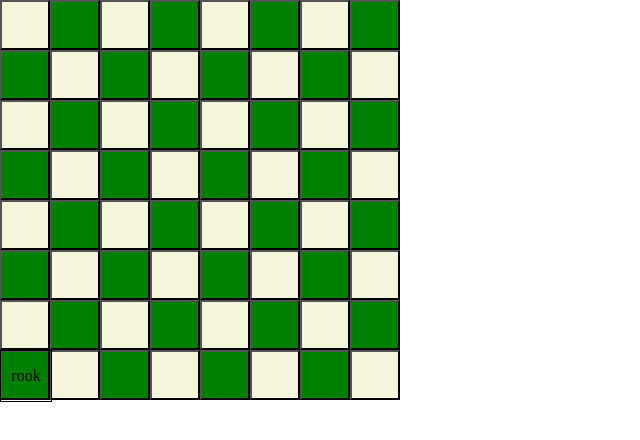
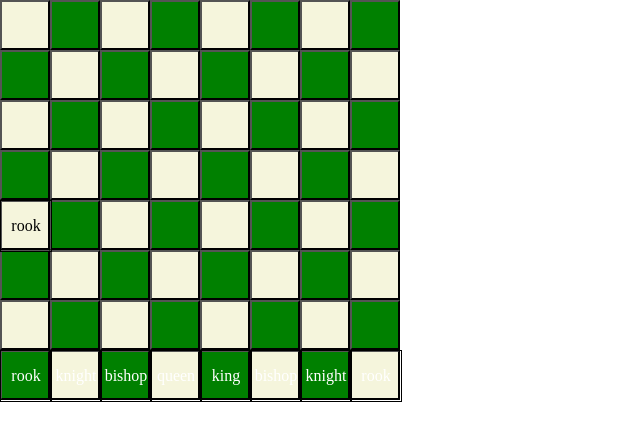
Before and after one commit to Chess-Mate/chessmate, a React app: page / in a window 1280 px wide. Shown: the top 440 px of the page, without its empty margins (0-640 px from the left). Built offline with nearby package versions, Linux system fonts and the light colour scheme.

Commit message:
rook logic fixed by team and available moves good

```diff
--- a/src/client/components/Board.js
+++ b/src/client/components/Board.js
@@ -13,6 +13,38 @@ class Board extends React.Component {
             a1 : {
                 color: 'white',
                 piece: 'rook',
+            },
+            b1 : {
+                color: 'white',
+                piece: 'knight',
+            },
+            c1 : {
+                color: 'white',
+                piece: 'bishop',
+            },
+            d1 : {
+                color: 'white',
+                piece: 'queen',
+            },
+            e1 : {
+                color: 'white',
+                piece: 'king',
+            },
+            f1 : {
+                color: 'white',
+                piece: 'bishop',
+            },
+            g1 : {
+                color: 'white',
+                piece: 'knight',
+            },
+            h1 : {
+                color: 'white',
+                piece: 'rook',
+            },
+            a4: {
+                color: 'black',
+                piece: 'rook'
             }
         })
     }
@@ -38,11 +70,14 @@ class Board extends React.Component {
 
         let pieces = [];
         Object.keys(this.state).forEach((key, index) => {
-            pieces.push(<Piece
+            pieces.push(
+            <Piece
                 key={'piece'+index}
                 coordinate={key}
                 color={this.state[key].color}
-                pieceType={this.state[key].piece}/>)
+                pieceType={this.state[key].piece}
+                pieceObj={this.state}
+            />)
         });
 
         return (
--- a/src/client/components/Piece.js
+++ b/src/client/components/Piece.js
@@ -1,5 +1,6 @@
 import React from 'react';
 import Square from './Square';
+import possibleMoves from '../controllers/pieces/rook';
 
 
 class Piece extends React.Component {
@@ -9,6 +10,8 @@ class Piece extends React.Component {
             yPosition : null,
             xPosition : null,
         }
+        this.handleClickPiece = this.handleClickPiece.bind(this);
+
     }
     componentDidMount () {
         this.setState({
@@ -22,6 +25,10 @@ class Piece extends React.Component {
     //         xPosition : this.convertLetterCoordinateToXPosition(this.props.coordinate.split('')[0]),
     //     })
     // }
+
+    handleClickPiece = (e) => {
+        possibleMoves(this.props.pieceObj, this.props.coordinate, this.props.pieceColor);
+    }
 
     convertLetterCoordinateToXPosition(letter) {
         switch (letter) {
@@ -58,13 +65,16 @@ class Piece extends React.Component {
     render() {
         let cssTop = 350 - (this.state.yPosition * 50);
         let cssLeft = this.state.xPosition * 50;
+        let color = this.props.color
+
         console.log(cssTop);
         let styles = {
             top : cssTop,
-            left : cssLeft
+            left : cssLeft,
+            color: color
         }
         return (
-            <div className='piece' style={styles}>
+            <div onClick={(e)=>{this.handleClickPiece(e)}} className='piece' style={styles}>
                 <span>{this.props.pieceType}</span>
             </div>
         )
--- /dev/null
+++ b/src/client/controllers/pieces/rook.js
@@ -0,0 +1,53 @@
+export default function possibleMoves(pieceObj, coordinates, pieceColor) {
+
+
+    let currentColumn = coordinates[0];
+    let currentRow = coordinates[1]
+    let availableMoves = [];
+
+    console.log(pieceObj)
+    /////NORTH MOVES/////
+    for (let i = parseInt(currentRow) +1; i <= 8; i++) {
+        if (pieceObj[currentColumn + i]) {
+            if (pieceColor !== pieceObj[currentColumn + i].color) {
+                availableMoves.push(currentColumn + i)
+            }
+            break;
+        } else {
+            availableMoves.push(currentColumn + i)
+        }
+        console.log(availableMoves, 'North')
+    }
+
+    //////SOUTH MOVES//////
+    for (let i = parseInt(currentRow) -1; i>0; i--) {
+        if (pieceObj[currentColumn + i]) {
+            if (pieceColor !== pieceObj[currentColumn + i].color) {
+                availableMoves.push(currentColumn + i)
+            }
+            break;
+        } else {
+            availableMoves.push(currentColumn + i)
+        }
+        console.log(availableMoves, 'South')
+    }
+
+    //////EAST MOVES////////
+    for (let i = currentColumn.charCodeAt() +1; i<104; i++) {
+        if (pieceObj[currentRow + i]) {
+            if (pieceColor !== pieceObj[currentRow + i].color) {
+                availableMoves.push(String.fromCharCode(i) + currentRow)
+            }
+            break;
+        } else {
+            availableMoves.push(String.fromCharCode(i) + currentRow)
+        }
+        console.log(availableMoves, 'East')
+    }
+
+
+    ////////WEST MOVES/////////
+
+
+
+}
```
